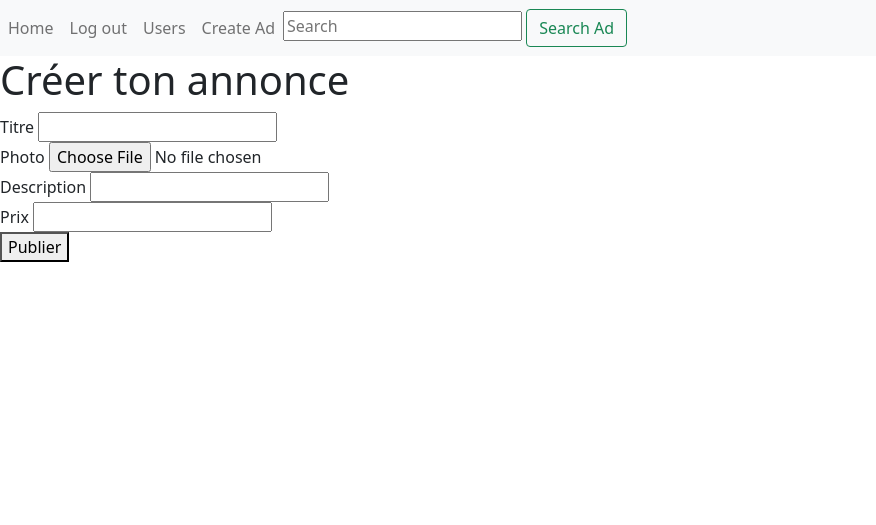
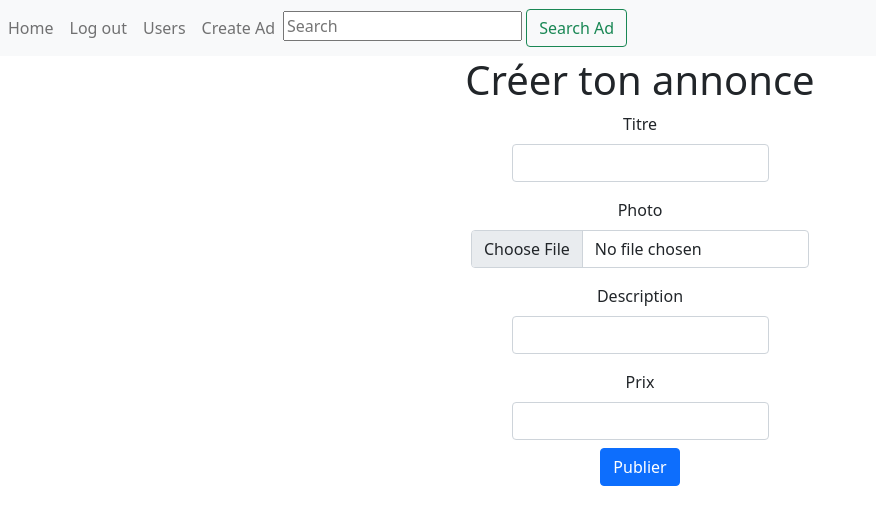
Before and after one commit to gRAKLECLER/project_web3_symfony, a Symfony app: template templates/ads/ad_new.html.twig in a window 1280 px wide. Shown: the top 525 px of the page, without its empty margins (0-876 px from the left). Run offline with Twig, Linux system fonts and the light colour scheme; the template is opened without the code that fills it, so the values that code supplies are empty; some libraries are stand-ins or nearby versions.

Commit message:
ADD Style for create ad form

```diff
--- a/templates/ads/ad_new.html.twig
+++ b/templates/ads/ad_new.html.twig
@@ -1,27 +1,27 @@
 {% extends 'base.html.twig' %}
 
 {% block body %}
-    <div class="create-ad">
+    <div class="container text-center">
         <h1>Créer ton annonce</h1>
 
-        <form action="{{ path('app_ad_create') }}" method="post">
-            <div>
-                <label for="title">Titre</label>
-                <input id="title" name="title">
+        <form class="d-flex flex-column justify-content-center align-items-center" action="{{ path('app_ad_create') }}" method="post">
+            <div class="mb-3">
+                <label class="form-label" for="title">Titre</label>
+                <input class="form-control" id="title" name="title">
+            </div>
+            <div class="mb-3">
+                <label class="form-label" for="photo">Photo</label>
+                <input class="form-control" type="file" id="photo" name="photo">
+            </div>
+            <div class="mb-3">
+                <label class="form-label" for="description">Description</label>
+                <input class="form-control" id="description" name="description">
             </div>
             <div>
-                <label for="photo">Photo</label>
-                <input type="file" id="photo" name="photo">
+                <label class="form-label" for="price">Prix</label>
+                <input class="form-control" type="number" id="price" name="price">
             </div>
-            <div>
-                <label for="description">Description</label>
-                <input id="description" name="description">
-            </div>
-            <div>
-                <label for="price">Prix</label>
-                <input type="number" id="price" name="price">
-            </div>
-            <button type="submit">Publier</button>
+            <button class="btn btn-primary mt-2" type="submit">Publier</button>
         </form>
     </div>
 {% endblock %}
```
